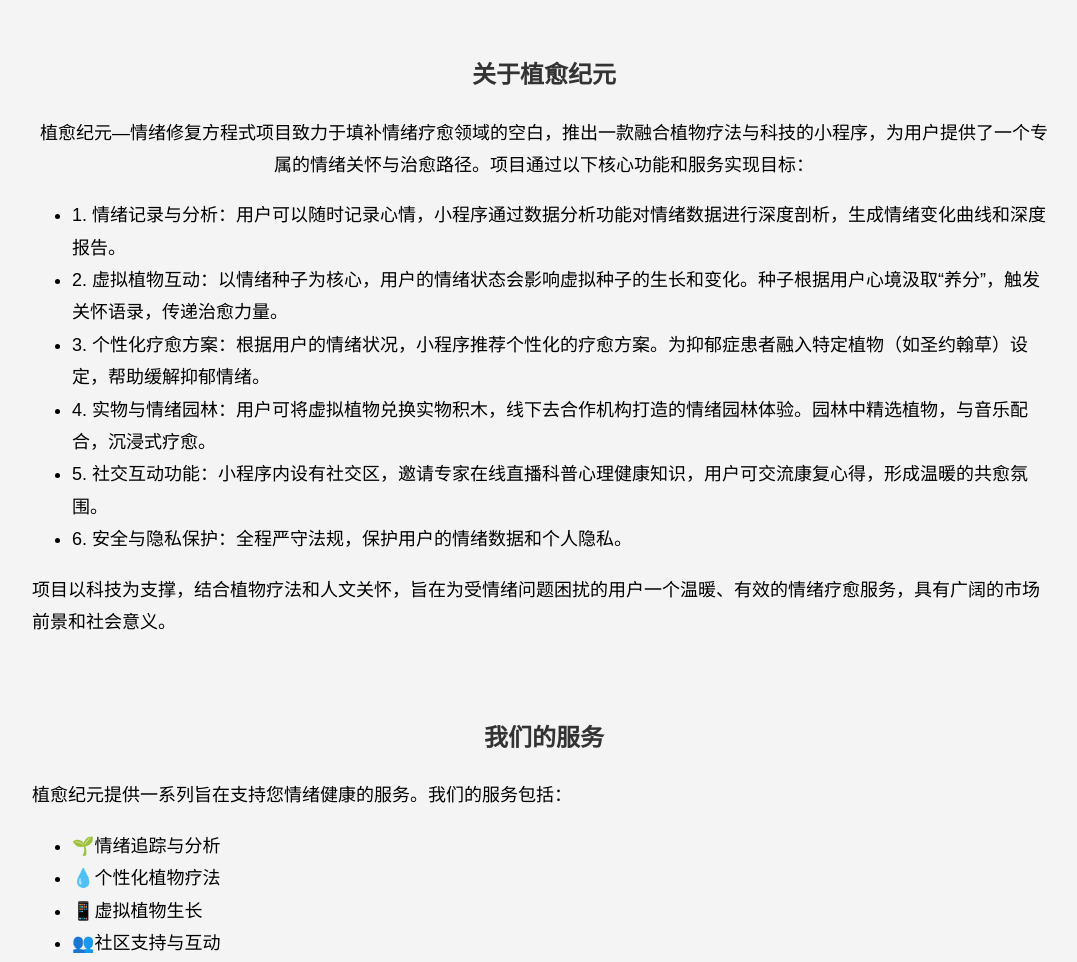
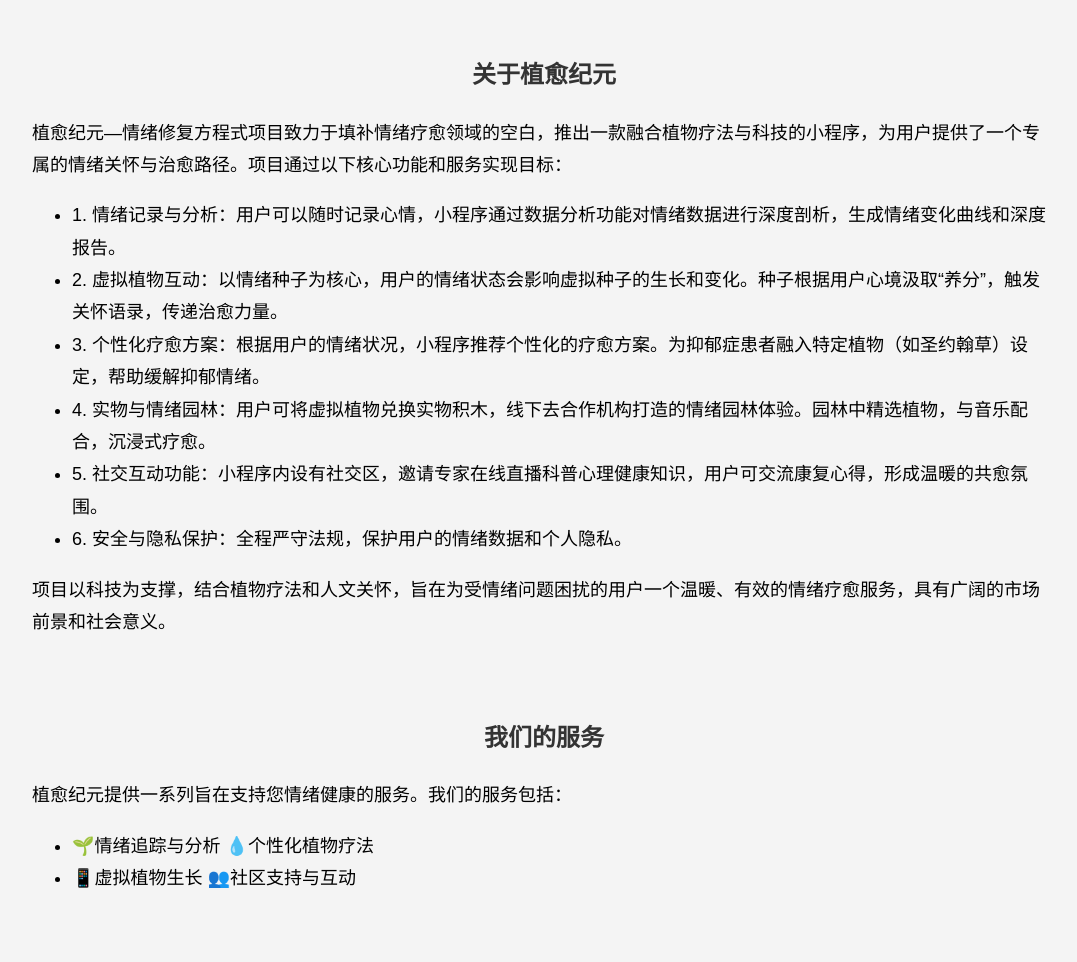
Before and after one commit to czj0117/1, a plain HTML site: page index.html in a window 1280 px wide. Shown: the part 1019-1981 px from the top of the page, without its empty margins (96-1173 px from the left). Drawn offline with Linux system fonts and the light colour scheme.

Commit message:
Update index.html

```diff
--- a/index.html
+++ b/index.html
@@ -107,9 +107,6 @@
             display: block;
             aspect-ratio: 16/9; /* 保持视频宽高比 */
         }
-     .center-text {
-            text-align: center;
-        }
     </style>
 </head>
 <body>
@@ -131,7 +128,7 @@
     <div class="container">
         <section class="section" id="home">
             <h2>欢迎来到植愈纪元</h2>
-            <p>      本项目致力于填补情绪疗愈领域的空白，推出这款小程序，为用户提供一个专属的情绪关怀与治愈路径，有以下核心功能和服务：</p>
+            <p>本项目致力于填补情绪疗愈领域的空白，推出这款小程序，为用户提供一个专属的情绪关怀与治愈路径，有以下核心功能和服务：</p>
             <div class="row">
                 <div class="col-md-12">
                     <div class="video-container">
@@ -146,7 +143,7 @@
         </section>
         <section class="section" id="about">
             <h2>关于植愈纪元</h2>
-             <p class="center-text">植愈纪元—情绪修复方程式项目致力于填补情绪疗愈领域的空白，推出一款融合植物疗法与科技的小程序，为用户提供了一个专属的情绪关怀与治愈路径。项目通过以下核心功能和服务实现目标：</p>
+            <p>植愈纪元—情绪修复方程式项目致力于填补情绪疗愈领域的空白，推出一款融合植物疗法与科技的小程序，为用户提供了一个专属的情绪关怀与治愈路径。项目通过以下核心功能和服务实现目标：</p>
             <ul>
                 <li>1. 情绪记录与分析：用户可以随时记录心情，小程序通过数据分析功能对情绪数据进行深度剖析，生成情绪变化曲线和深度报告。</li>
                 <li>2. 虚拟植物互动：以情绪种子为核心，用户的情绪状态会影响虚拟种子的生长和变化。种子根据用户心境汲取“养分”，触发关怀语录，传递治愈力量。</li>
@@ -161,10 +158,8 @@
             <h2>我们的服务</h2>
             <p>植愈纪元提供一系列旨在支持您情绪健康的服务。我们的服务包括：</p>
             <ul>
-                <li>🌱情绪追踪与分析</li>
-                <li>💧个性化植物疗法</li>
-                <li>📱虚拟植物生长</li>
-                <li>👥社区支持与互动</li>
+                <li>🌱情绪追踪与分析 💧个性化植物疗法</li>
+                <li>📱虚拟植物生长 👥社区支持与互动</li>
             </ul>
         </section>
         <section class="section" id="contact">
```
